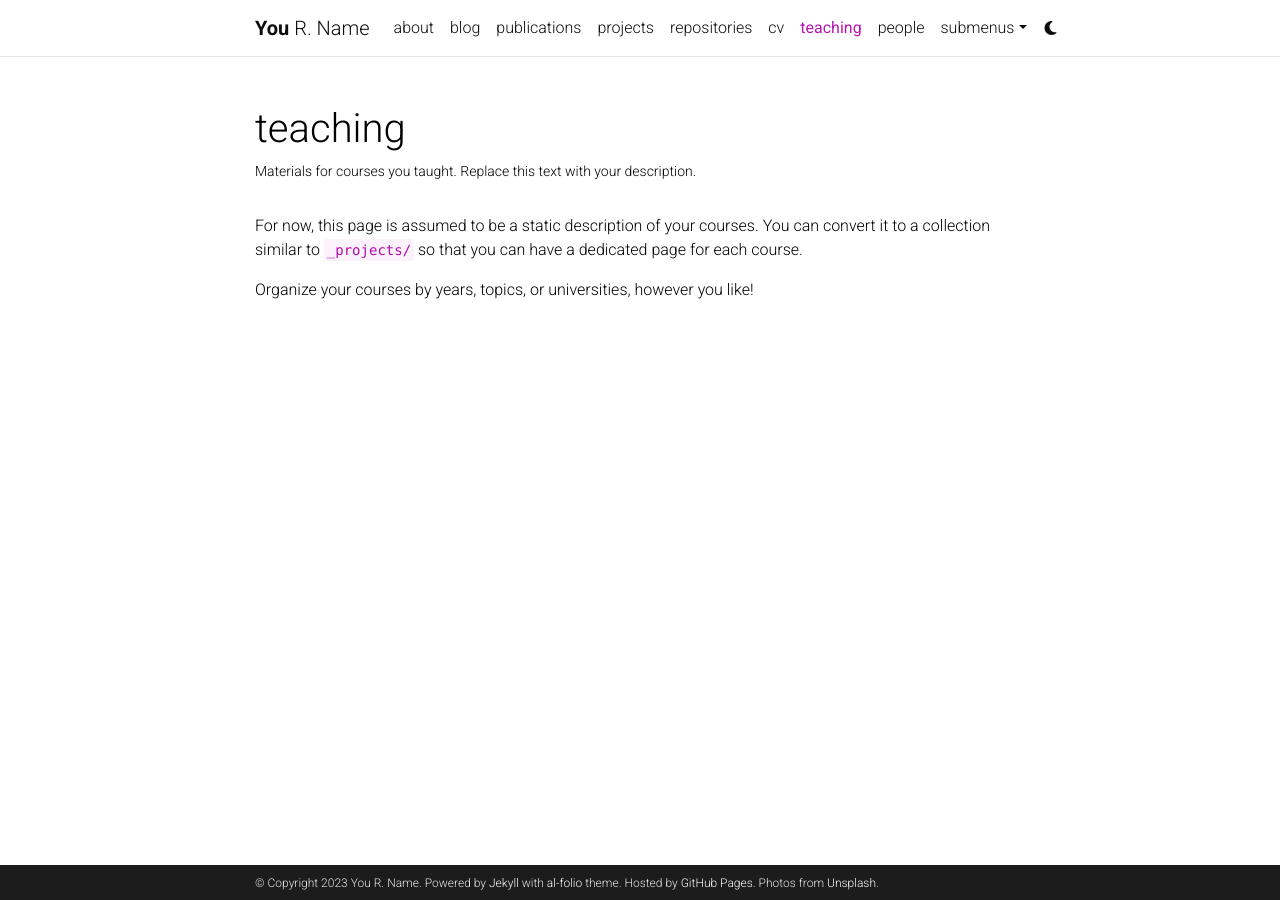
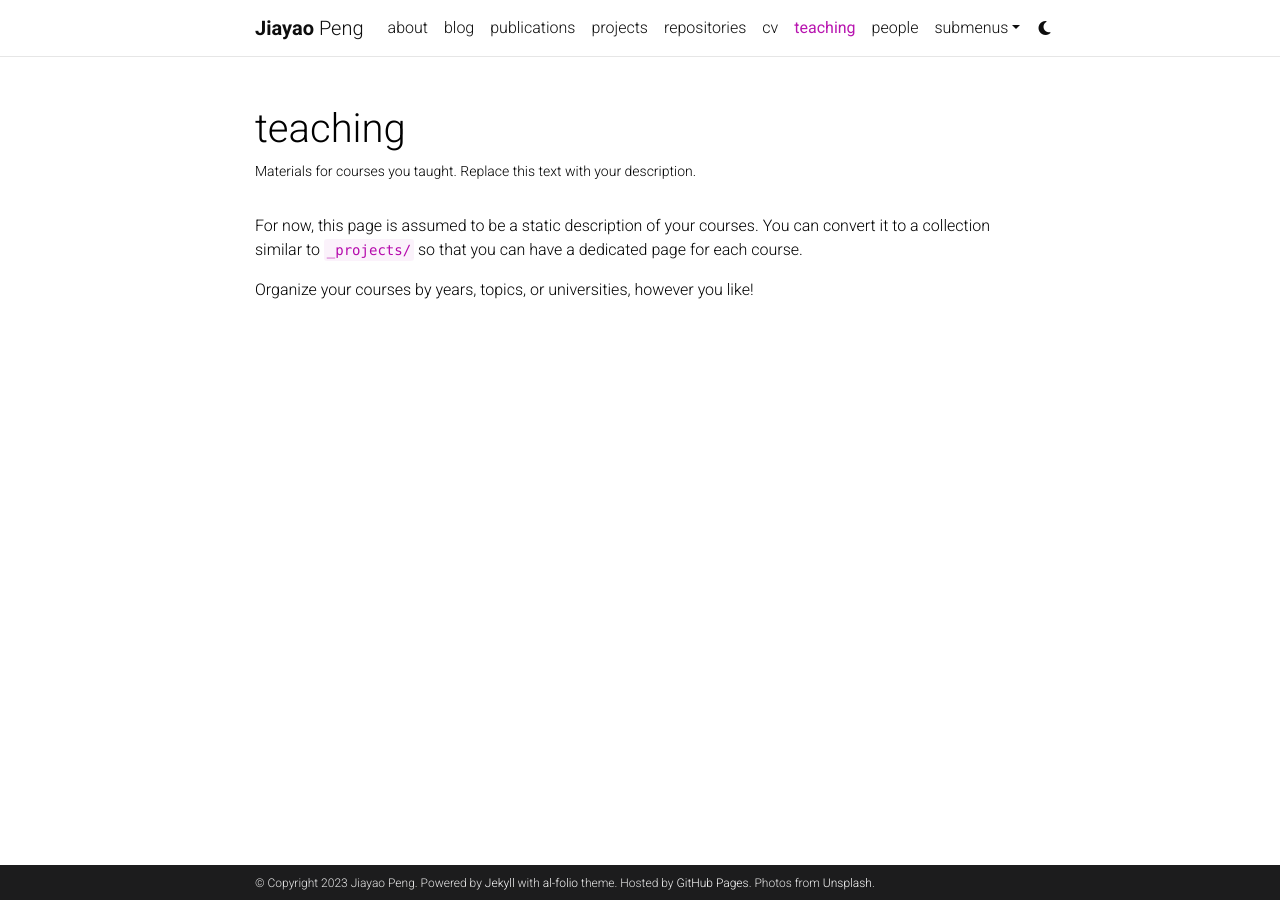
Before and after one commit to jiayaopeng/jiayaopeng.github.io, a Jekyll site: the page built from _pages/teaching.md, in a window 1280 px wide. Built offline with Jekyll 4.4.1, drawn with Linux system fonts in a browser that asks for light colours; comment, search, counter and statistics services are not loaded; a style sheet for code colours, icons or effects is not loaded.

Commit message:
chore: update config

```diff
--- a/_config.yml
+++ b/_config.yml
@@ -3,12 +3,12 @@
 # -----------------------------------------------------------------------------
 
 title: blank # the website title (if blank, full name will be used instead)
-first_name: You
-middle_name: R.
-last_name: Name
-email: you@example.com
+first_name: Jiayao
+middle_name:
+last_name: Peng
+email: jiayao.peng01@gmail.com
 description: > # the ">" symbol means to ignore newlines until "footer_text:"
-  A simple, whitespace theme for academics. Based on [*folio](https://github.com/bogoli/-folio) design.
+  My husband is the best
 footer_text: >
   Powered by <a href="https://jekyllrb.com/" target="_blank">Jekyll</a> with <a href="https://github.com/alshedivat/al-folio">al-folio</a> theme.
   Hosted by <a href="https://pages.github.com/" target="_blank">GitHub Pages</a>.
```
